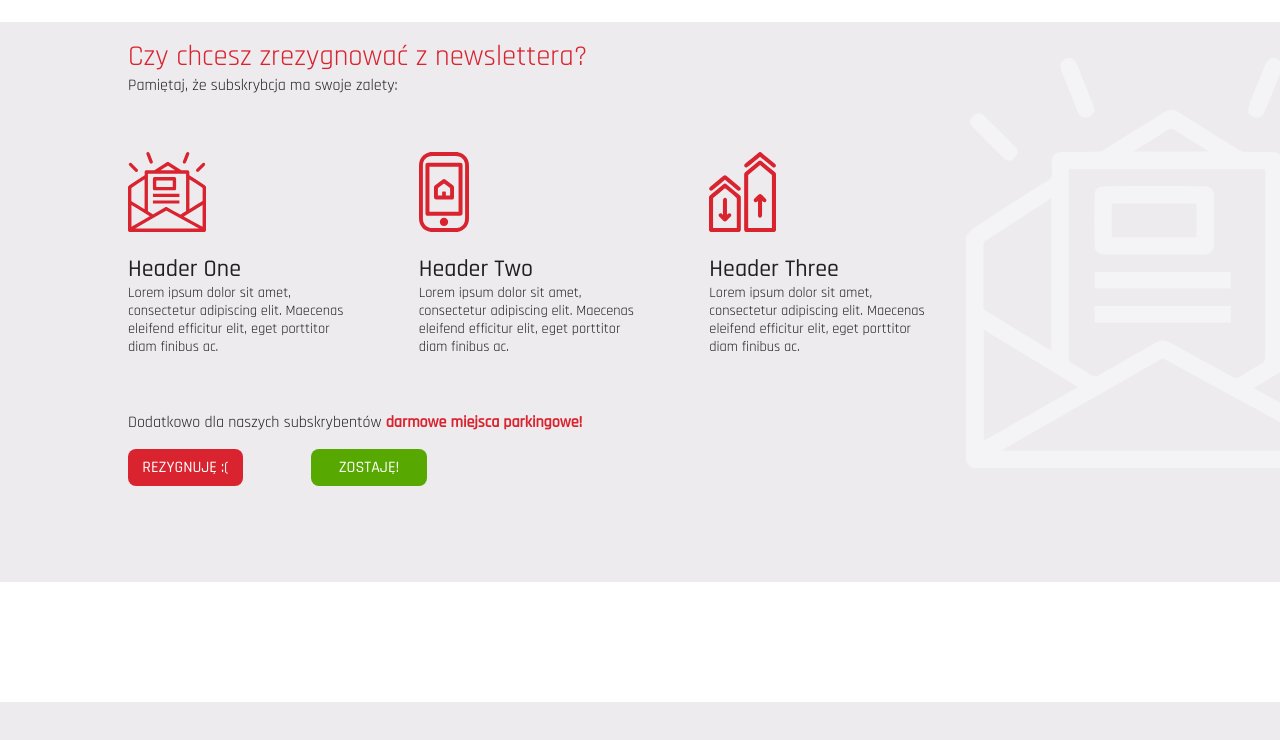
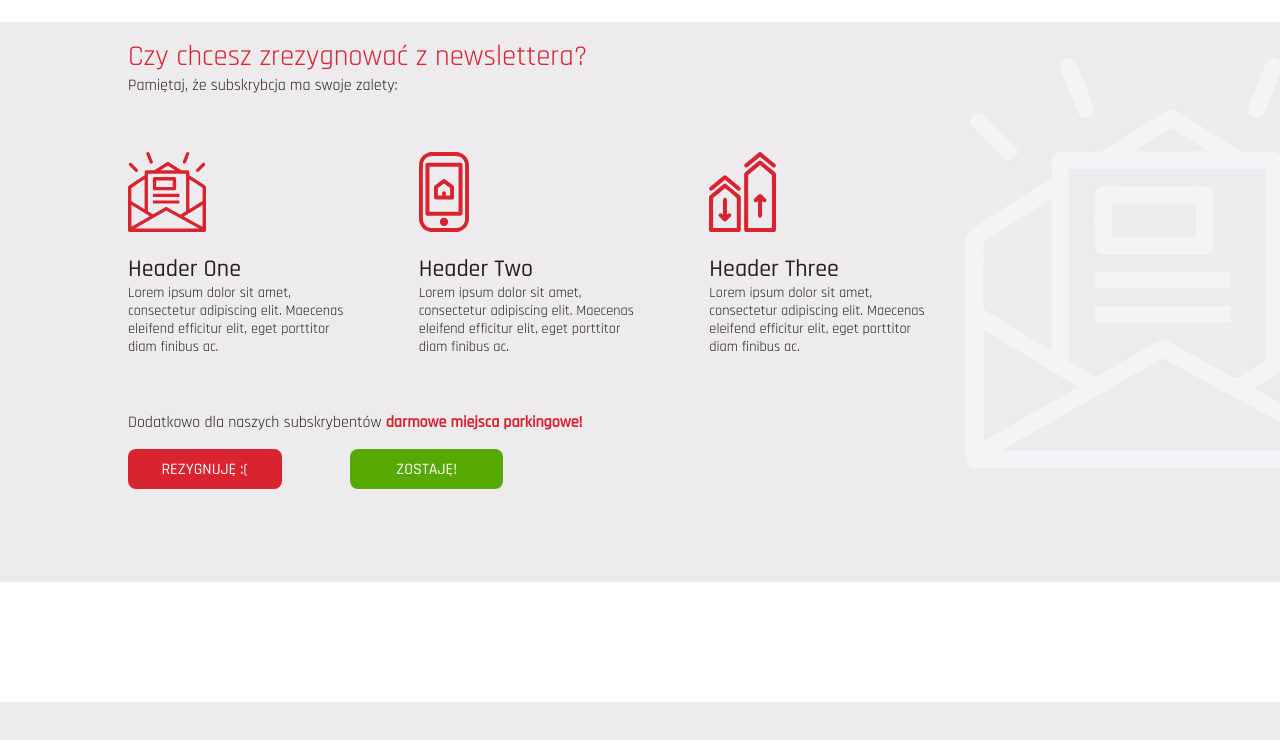
Before and after one commit to joannaszewczykkowal/Dantex-rezygnacja, a plain HTML site: page index.html in a window 1280 px wide. Shown: the part 98-838 px from the top of the page. Drawn offline with Linux system fonts and the light colour scheme.

Commit message:
zmiana vw

```diff
--- a/css/style.css
+++ b/css/style.css
@@ -94,9 +94,9 @@ footer {
 
 .button {
     border-radius: 8px;
-    padding: 1vh;
+    padding: 1.2vh 1.5vh;
     color: #fff;
-    width: 10%;
+    width: 12vw;
     border: 0px;
     margin-bottom: 43em;
     margin-right: 4em;
```
